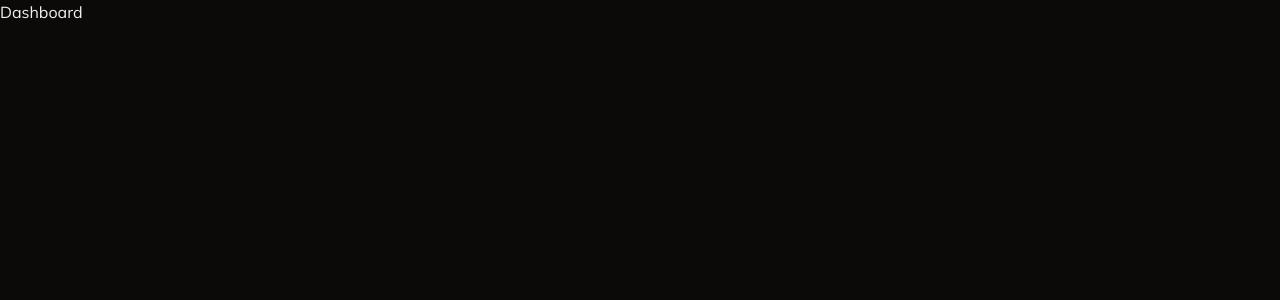
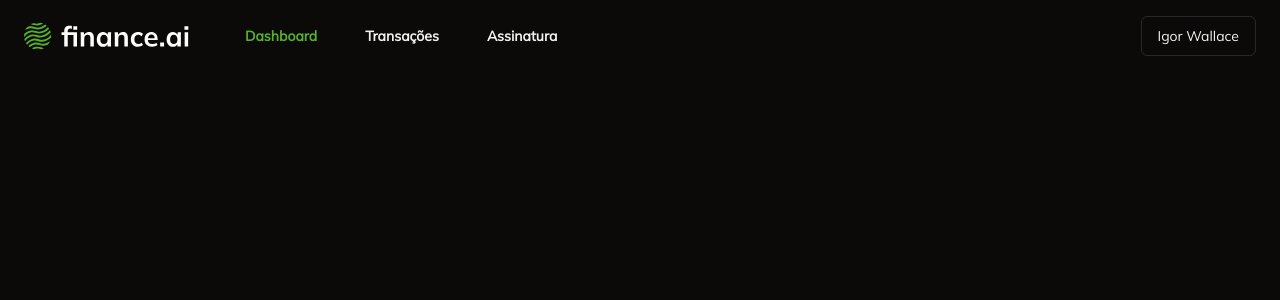
Before and after one commit to Igorwalace/financia.ia-fsw, a Next.js app: page /app/dashboard in a window 1280 px wide. Shown: the top 300 px of the page. Built offline with nearby package versions, Linux system fonts and the light colour scheme.

Commit message:
feat: add pages/links header

```diff
--- a/app/app/dashboard/page.tsx
+++ b/app/app/dashboard/page.tsx
@@ -1,7 +1,9 @@
+import Header from "../header";
+
 const Dashboard = () => {
     return (
         <>
-            <h1>Dashboard</h1>
+            <Header />
         </>
     );
 }
--- /dev/null
+++ b/app/app/signature/page.tsx
@@ -0,0 +1,9 @@
+const Signature = () => {
+    return (
+        <>
+            <h1>Signature</h1>
+        </>
+    );
+}
+
+export default Signature;
--- /dev/null
+++ b/app/app/transactions/page.tsx
@@ -0,0 +1,9 @@
+const Transactions = () => {
+    return (
+        <>
+            <h1>Transactions</h1>
+        </>
+    );
+}
+
+export default Transactions;
```
